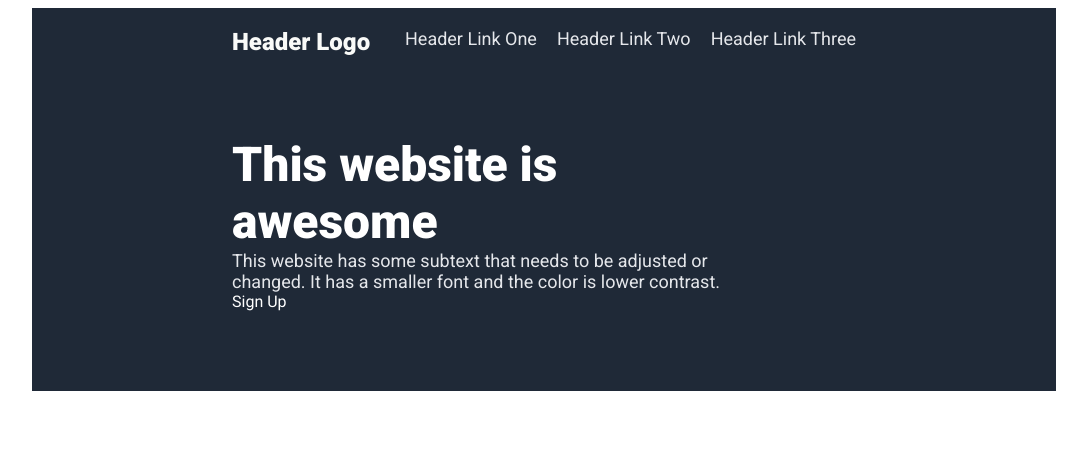
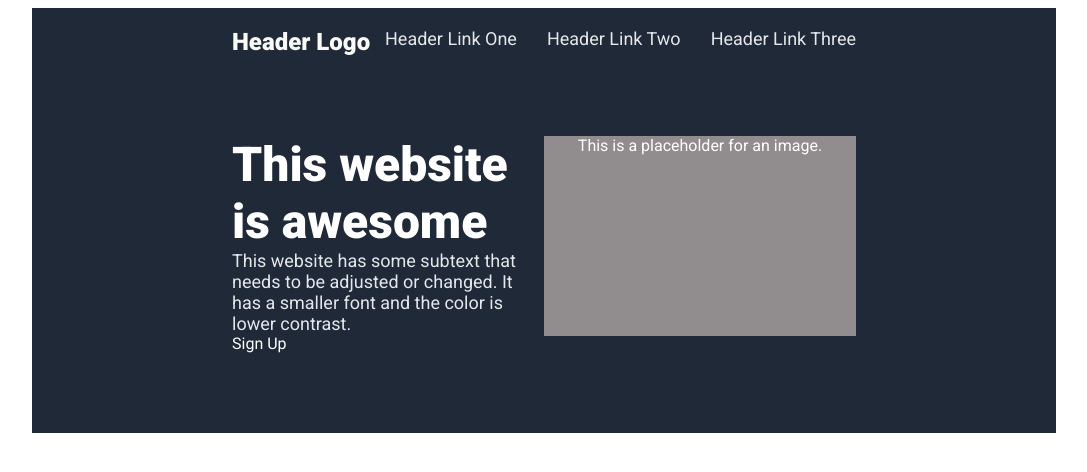
Before and after one commit to KngCod/TheOdinProject-Website-Design, a plain HTML site: page index.html in a window 1280 px wide. Shown: the whole page, without its empty margins (96-1183 px from the left). Drawn offline with Linux system fonts and the light colour scheme.

Commit message:
added the box

```diff
--- a/index.html
+++ b/index.html
@@ -24,9 +24,9 @@
             <div class="text">
                 <div class="maintext">This website is awesome</div>
                 <div class="subtext">This website has some subtext that needs to be adjusted or changed. It has a smaller font and the color is lower contrast.</div>
+                <div class="button">Sign Up</div>
             </div>
-            <div class="button">Sign Up</div>
-            <div class="picture"></div>
+            <div class="picture">This is a placeholder for an image.</div>
         </div>
     </div>
 </body>
--- a/style.css
+++ b/style.css
@@ -31,7 +31,8 @@ body {
 .list {
     display: flex;
     justify-content: space-around;
-    gap: 20px;
+    gap: 30px;
+    list-style-type: none;
 }
 
 .text {
@@ -40,24 +41,21 @@ body {
     flex-direction: column;
 }
 
-.list {
-    display: flex;
-    justify-content:flex-end;
-    list-style-type: none;
-}
-
 .list, .subtext {
     font-size: 18px;
     color: #e5e7eb;
 }
 
 .middlepart {
+    display: flex;
     padding-top: 80px;
     padding-bottom: 80px;
+    justify-content: space-between;
 }
 
 .picture {
-    width: auto;
-    height: auto;
-    background-color: black;
+    background: rgb(145, 140, 141);
+    width: 500px;
+    height: 200px;
+    text-align: center;
 }
```
